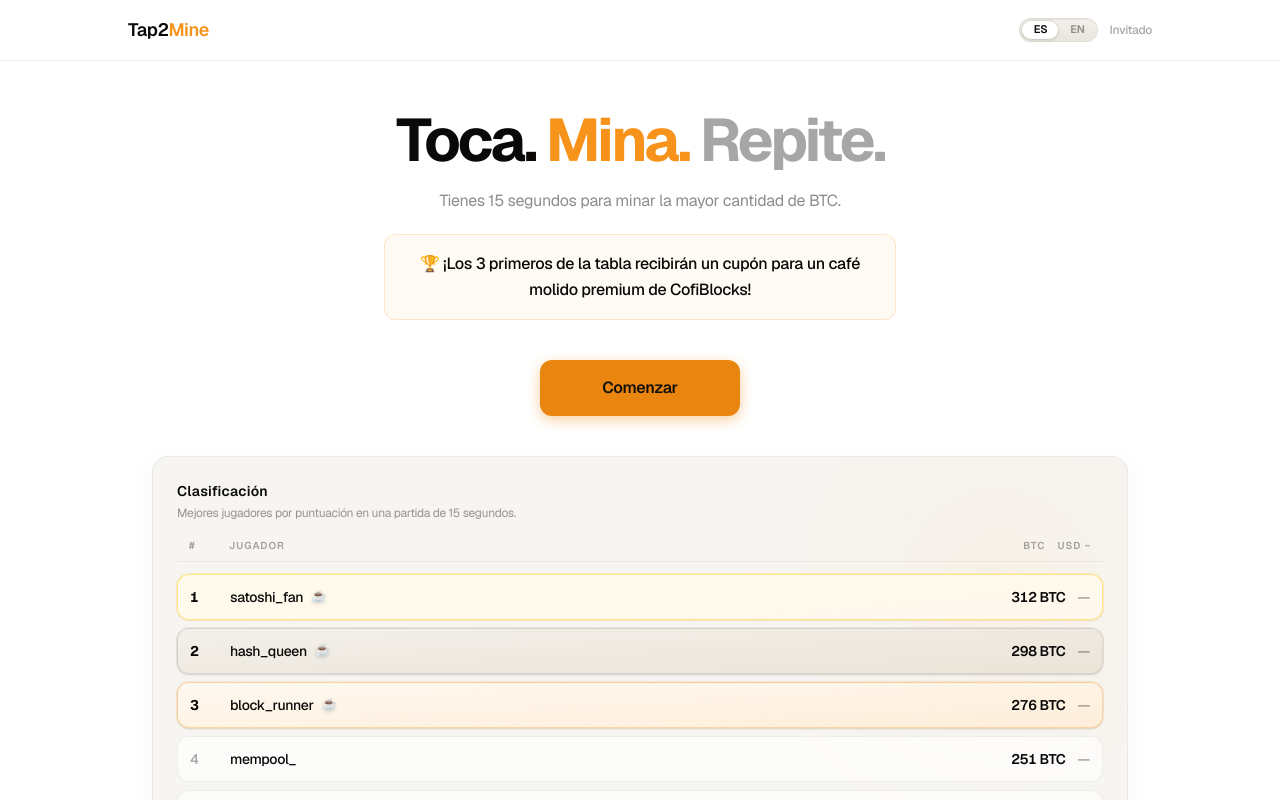
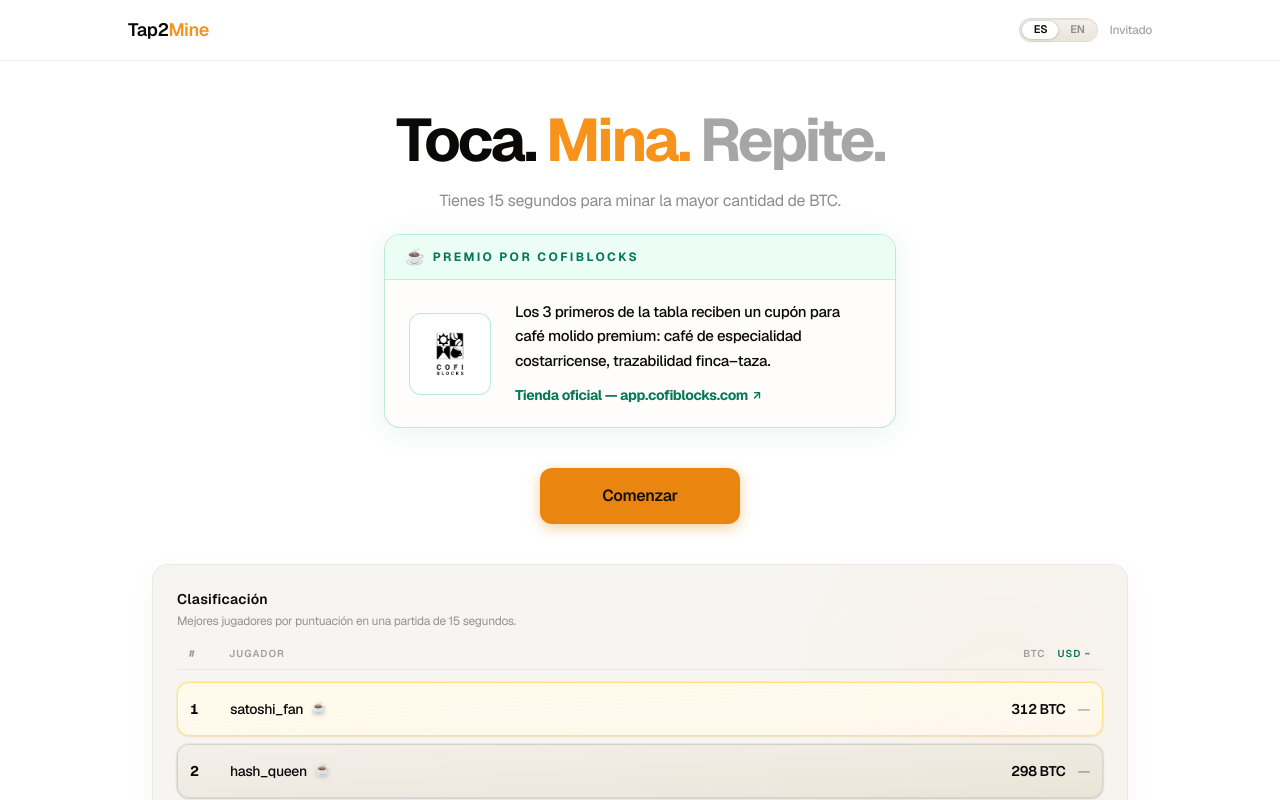
Before and after one commit to cavos-labs/Tap2Mine, a Next.js app in the folder frontend/: page / in a window 1280 px wide. Shown: the top 800 px of the page. Built offline with nearby package versions, Linux system fonts and the light colour scheme; no server answers.

Commit message:
feat: replace TypeScript config with JavaScript for Next.js, add CofiBlocks reward section to homepage, and enhance footer and leaderboard styles

```diff
--- a/frontend/src/app/page.tsx
+++ b/frontend/src/app/page.tsx
@@ -2,6 +2,7 @@
 
 import { useEffect, useState } from "react";
 import { flushSync } from "react-dom";
+import Image from "next/image";
 import Link from "next/link";
 import { useRouter } from "next/navigation";
 import { AuthModal } from "@/components/auth-modal";
@@ -10,6 +11,8 @@
 import { useI18n } from "@/context/locale-context";
 import { usePlayer } from "@/context/player-context";
 import { fetchBtcPriceUsd } from "@/lib/api";
+
+const COFIBLOCKS_STORE_HREF = "https://app.cofiblocks.com/";
 
 export default function Home() {
   const router = useRouter();
@@ -69,10 +72,65 @@
           <p className="mx-auto mt-4 max-w-xl text-pretty text-sm leading-relaxed text-black/45 sm:text-base">
             {t("home.subtitle")}
           </p>
-          <div className="mx-auto mt-4 max-w-lg rounded-xl border border-btc-orange/20 bg-btc-orange/5 px-4 py-3 sm:mt-5 sm:px-5 sm:py-4">
-            <p className="text-pretty text-sm font-medium leading-relaxed text-[#0A0908] sm:text-base">
-              {t("home.reward")}
-            </p>
+          <div
+            className="mx-auto mt-4 max-w-lg overflow-hidden rounded-2xl shadow-[0_4px_28px_rgba(5,150,105,0.1)] sm:mt-5"
+            style={{
+              border: "1px solid rgba(16, 185, 129, 0.28)",
+              backgroundColor: "#fffdfb",
+            }}
+          >
+            <div
+              className="flex items-center justify-center gap-2 px-4 py-2.5 sm:justify-start sm:px-5"
+              style={{
+                backgroundColor: "#ecfdf5",
+                borderBottom: "1px solid rgba(16, 185, 129, 0.22)",
+              }}
+            >
+              <span aria-hidden className="text-base">
+                ☕
+              </span>
+              <span
+                className="text-[11px] font-bold uppercase tracking-[0.2em] sm:text-xs"
+                style={{ color: "#047857" }}
+              >
+                {t("home.rewardPartnerBadge")}
+              </span>
+            </div>
+            <div className="flex flex-col items-center gap-4 px-4 py-4 sm:flex-row sm:items-center sm:gap-6 sm:px-6 sm:py-5">
+              <a
+                href={COFIBLOCKS_STORE_HREF}
+                target="_blank"
+                rel="noopener noreferrer"
+                className="shrink-0 rounded-xl bg-white p-2 transition-opacity hover:opacity-90"
+                style={{ border: "1px solid rgba(16, 185, 129, 0.3)" }}
+              >
+                <Image
+                  src="/partners/cofiblocks-v2.png"
+                  alt={t("footer.altCofiblocks")}
+                  width={120}
+                  height={120}
+                  className="h-14 w-auto object-contain sm:h-16"
+                  sizes="(max-width:640px) 120px, 140px"
+                />
+              </a>
+              <div className="min-w-0 flex-1 text-center sm:text-left">
+                <p className="text-pretty text-sm font-medium leading-relaxed text-[#0A0908] sm:text-[15px] sm:leading-relaxed">
+                  {t("home.reward")}
+                </p>
+                <a
+                  href={COFIBLOCKS_STORE_HREF}
+                  target="_blank"
+                  rel="noopener noreferrer"
+                  className="mt-3 inline-flex items-center gap-1 text-sm font-bold underline-offset-2 hover:underline"
+                  style={{ color: "#047857" }}
+                >
+                  {t("home.rewardStoreLink")}
+                  <span aria-hidden className="text-xs">
+                    ↗
+                  </span>
+                </a>
+              </div>
+            </div>
           </div>
           <button
             type="button"
--- a/frontend/src/components/cavos-site-footer.tsx
+++ b/frontend/src/components/cavos-site-footer.tsx
@@ -45,30 +45,32 @@
   },
 ];
 
-/** Every logo is capped to the same max height so the strip reads as one bar. */
+/**
+ * Logos: altura máxima uniforme; en móvil más compacto (antes dominaban por min-h alto + celdas 2×2).
+ */
 const IMAGE_CAP =
-  "h-auto w-auto max-h-[2.25rem] max-w-full object-contain object-center sm:max-h-10";
+  "h-auto w-auto max-h-[1.75rem] max-w-[min(100%,5.75rem)] object-contain object-center sm:max-h-10 sm:max-w-full";
 
 export function CavosSiteFooter() {
   const { t } = useI18n();
 
   return (
     <footer className="mt-auto border-t border-[#EAE5DC] bg-[#F7F5F2]">
-      <div className="mx-auto max-w-5xl px-4 py-8 sm:px-6 sm:py-9">
-        <p className="relative z-10 mx-auto mb-6 block max-w-md text-center text-[10px] font-semibold uppercase leading-relaxed tracking-[0.22em] text-black/40 sm:mb-7 sm:max-w-2xl">
+      <div className="mx-auto max-w-5xl px-4 py-6 sm:px-6 sm:py-9">
+        <p className="relative z-10 mx-auto mb-4 block max-w-md text-center text-[10px] font-semibold uppercase leading-relaxed tracking-[0.22em] text-black/40 sm:mb-7 sm:max-w-2xl">
           {t("footer.collaboration")}
         </p>
 
-        <ul className="m-0 mx-auto grid w-full max-w-md list-none grid-cols-2 gap-3 p-0 sm:max-w-3xl sm:grid-cols-4 sm:gap-4">
+        <ul className="m-0 mx-auto grid w-full max-w-[min(100%,20rem)] list-none grid-cols-2 gap-2 p-0 sm:max-w-3xl sm:grid-cols-4 sm:gap-4">
           {FOOTER_PARTNERS.map((p) => (
             <li key={p.href} className="min-w-0">
               <Link
                 href={p.href}
                 target="_blank"
                 rel="noopener noreferrer"
-                className="flex min-h-18 w-full min-w-0 flex-col items-center justify-center rounded-xl bg-white/75 px-2 py-3 shadow-[0_1px_3px_rgba(10,9,8,0.05)] transition-colors hover:bg-white sm:min-h-19 sm:px-3"
+                className="flex min-h-0 w-full min-w-0 flex-col items-center justify-center rounded-lg bg-white/75 px-1.5 py-2 shadow-[0_1px_3px_rgba(10,9,8,0.05)] transition-colors hover:bg-white sm:rounded-xl sm:px-3 sm:py-3.5"
               >
-                <span className="flex min-h-9 w-full min-w-0 items-center justify-center sm:min-h-10">
+                <span className="flex h-10 w-full min-w-0 items-center justify-center sm:h-12">
                   <Image
                     src={p.src}
                     alt={t(p.altKey)}
@@ -79,8 +81,8 @@
                         ? "opacity-95 grayscale-[0.15] transition-[filter,opacity] duration-300 hover:opacity-100 hover:grayscale-0"
                         : "opacity-90 hover:opacity-100"
                     }`}
-                    style={{ width: "auto", height: "auto" }}
-                    sizes="(max-width:640px) 42vw, 140px"
+                    style={{ width: "auto", height: "auto", maxHeight: "100%" }}
+                    sizes="(max-width: 640px) 80px, 140px"
                     priority={false}
                   />
                 </span>
--- a/frontend/src/components/leaderboard-panel.tsx
+++ b/frontend/src/components/leaderboard-panel.tsx
@@ -1,5 +1,6 @@
 "use client";
 
+import type { CSSProperties } from "react";
 import type { LeaderboardRow } from "@/lib/types";
 import { useI18n } from "@/context/locale-context";
 import { formatBtc } from "@/lib/format";
@@ -18,6 +19,21 @@
     maximumFractionDigits: 6,
   }).format(btc * priceUsd);
 }
+
+/** Colores en inline — el verde se ve siempre (evita utilidades Tailwind no emitidas). */
+const USD_CHIP_STYLE: CSSProperties = {
+  backgroundColor: "#d1fae5",
+  color: "#047857",
+  border: "1px solid rgba(16, 185, 129, 0.55)",
+  borderRadius: "0.5rem",
+  padding: "0.25rem 0.625rem",
+  fontWeight: 800,
+  fontVariantNumeric: "tabular-nums",
+  letterSpacing: "-0.02em",
+  lineHeight: 1.25,
+  boxShadow:
+    "inset 0 1px 0 rgba(255,255,255,0.65), 0 2px 10px rgba(5, 150, 105, 0.2)",
+};
 
 export function LeaderboardPanel({
   rows,
@@ -42,7 +58,12 @@
           <span>{t("leaderboard.colRank")}</span>
           <span>{t("leaderboard.colPlayer")}</span>
           <span className="text-right">{t("leaderboard.colBtc")}</span>
-          <span className="text-right">{t("leaderboard.colUsd")}</span>
+          <span
+            className="text-right font-semibold"
+            style={{ color: "#047857" }}
+          >
+            {t("leaderboard.colUsd")}
+          </span>
         </div>
 
         <ul className="space-y-2">
@@ -105,11 +126,20 @@
                 >
                   {formatBtc(row.bestBtcMined, intlLocale)}
                 </span>
-                <span className="block text-right tabular-nums text-black/40 sm:mb-0">
-                  {priceUsd != null
-                    ? formatUsd(row.bestBtcMined, priceUsd, intlLocale)
-                    : "—"}
-                </span>
+                <div className="flex justify-end sm:mb-0">
+                  {priceUsd != null ? (
+                    <span
+                      className="inline-block max-w-full text-[13px] sm:text-sm"
+                      style={USD_CHIP_STYLE}
+                    >
+                      {formatUsd(row.bestBtcMined, priceUsd, intlLocale)}
+                    </span>
+                  ) : (
+                    <span className="py-1 text-right text-black/35 tabular-nums">
+                      —
+                    </span>
+                  )}
+                </div>
               </li>
             );
           })}
--- a/frontend/src/lib/i18n/dictionaries.ts
+++ b/frontend/src/lib/i18n/dictionaries.ts
@@ -32,8 +32,10 @@
       heroMuted: "Repite.",
       subtitle:
         "Tienes 15 segundos para minar la mayor cantidad de BTC.",
+      rewardPartnerBadge: "Premio por CofiBlocks",
       reward:
-        "🏆 ¡Los 3 primeros de la tabla recibirán un cupón para un café molido premium de CofiBlocks!",
+        "Los 3 primeros de la tabla reciben un cupón para café molido premium: café de especialidad costarricense, trazabilidad finca–taza.",
+      rewardStoreLink: "Tienda oficial — app.cofiblocks.com",
       start: "Comenzar",
     },
     player: {
@@ -119,8 +121,10 @@
       heroMuted: "Repeat.",
       subtitle:
         "You have 15 seconds to mine as much BTC as possible.",
+      rewardPartnerBadge: "Prize by CofiBlocks",
       reward:
-        "🏆 The top 3 on the leaderboard will receive a premium ground coffee coupon from CofiBlocks!",
+        "The top 3 on the leaderboard get a coupon for premium ground coffee — Costa Rican specialty, farm-to-cup traceability.",
+      rewardStoreLink: "Official store — app.cofiblocks.com",
       start: "Start",
     },
     player: {
```
Also changed, not shown: 2 other files (tests, documents, lock files or other folders).
